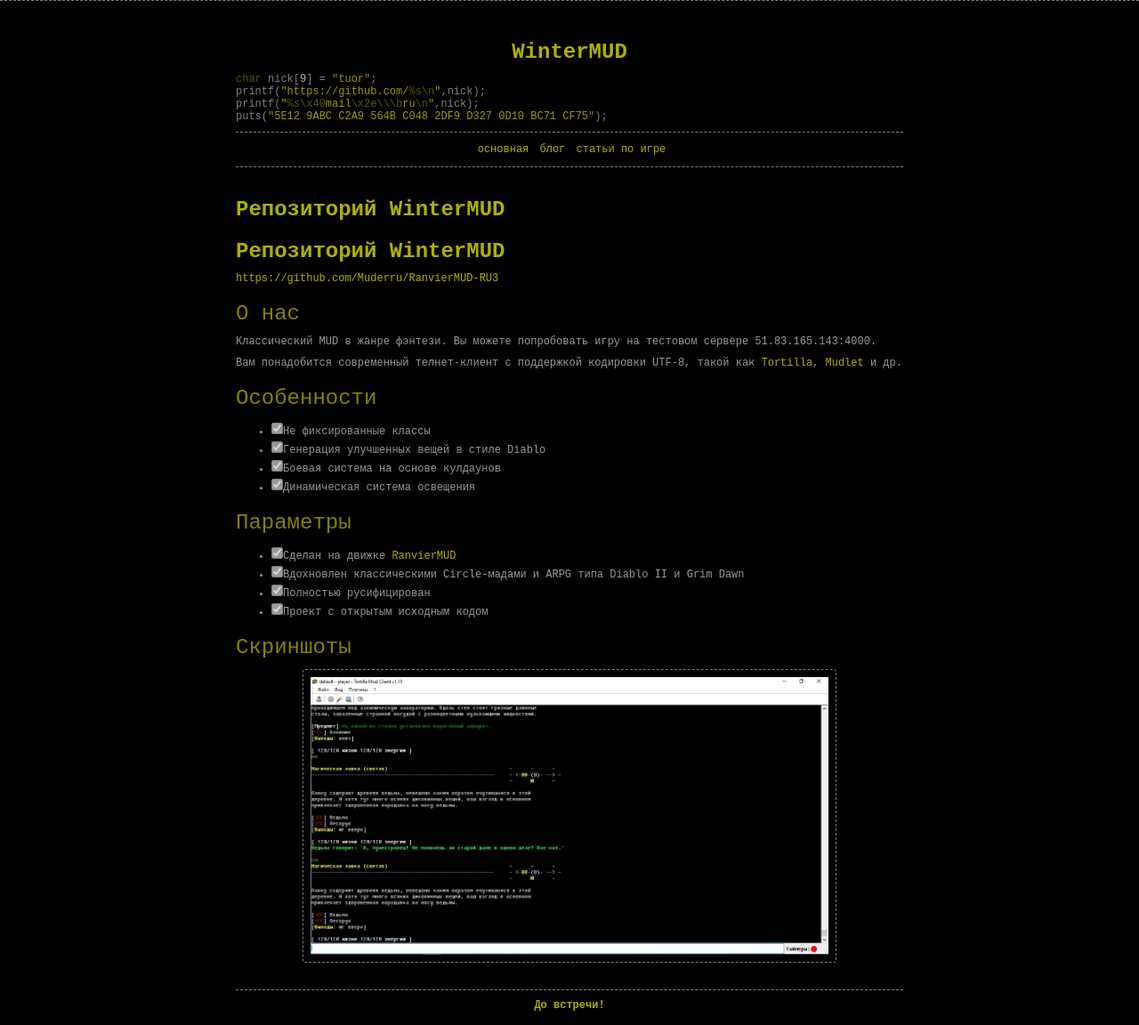
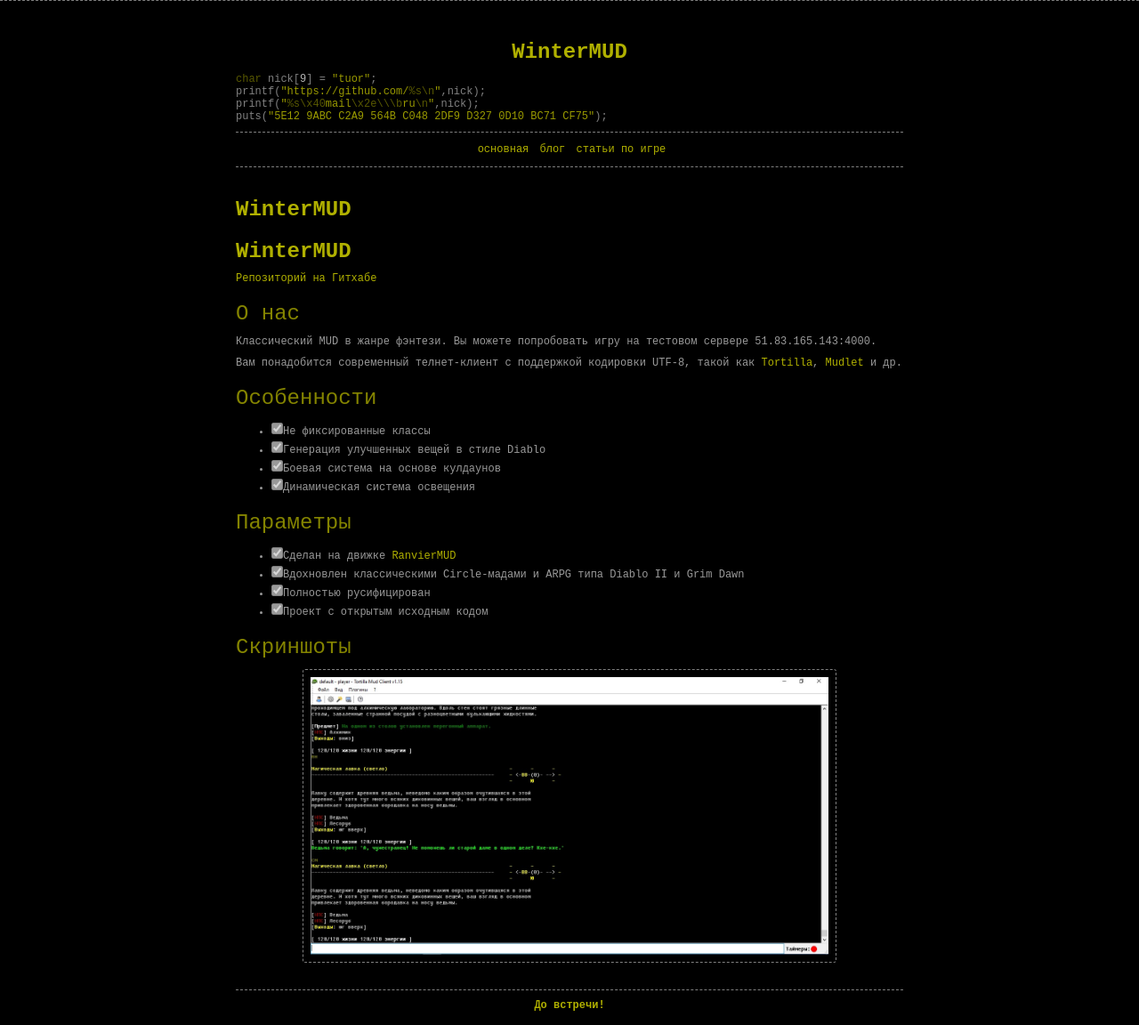
Before and after one commit to WinterMUD/wintermud.github.io, a Jekyll site: the page built from index.md, in a window 1280 px wide. Shown: the whole page at 89% size. Built offline with Jekyll 4.4.1, drawn with Linux system fonts in a browser that asks for light colours; our own code applies the rules of GitHub Pages for plain Markdown files.

Commit message:
Update index.md

```diff
--- a/index.md
+++ b/index.md
@@ -2,9 +2,9 @@
 layout: content
 ---
 
-# Репозиторий WinterMUD
+#  WinterMUD
 
-[https://github.com/Muderru/RanvierMUD-RU3](https://github.com/Muderru/RanvierMUD-RU3)
+[Репозиторий на Гитхабе](https://github.com/Muderru/RanvierMUD-RU3)
 
 ### О нас
 
```
